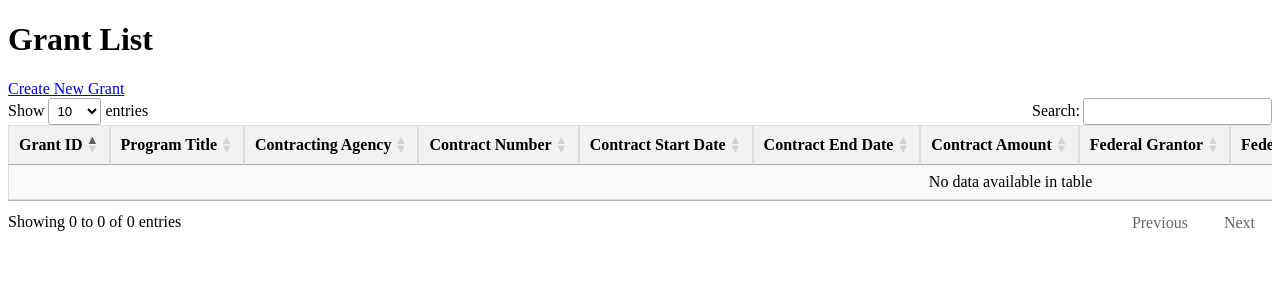
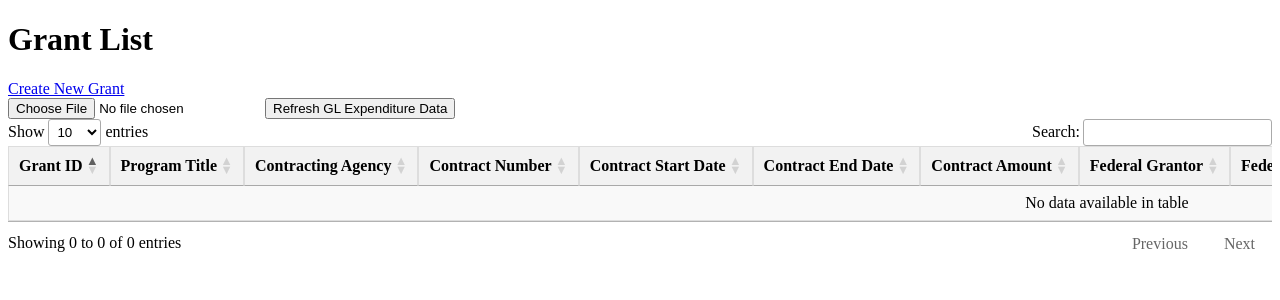
Before and after one commit to BichonInc/forms_awards, a Django app: page /tracking/grants/ in a window 1280 px wide. Shown: the top 300 px of the page. Run offline with Django 5.2, Linux system fonts and the light colour scheme; data that the repository does not hold is empty; some libraries are stand-ins or nearby versions.

Commit message:
Working in Progress for Phase 2 to refresh gl_expenditure and to create fiscal_breakdown.

```diff
--- a/award_tracking_web/award_tracking_web/urls.py
+++ b/award_tracking_web/award_tracking_web/urls.py
@@ -14,6 +14,8 @@ Including another URLconf
     1. Import the include() function: from django.urls import include, path
     2. Add a URL to urlpatterns:  path('blog/', include('blog.urls'))
 """
+from django.conf import settings
+from django.conf.urls.static import static
 from django.contrib import admin
 from django.urls import path, include
 from django.shortcuts import redirect  # Import redirect
@@ -23,3 +25,6 @@ urlpatterns = [
     path('tracking/', include('tracking.urls')),
     path('', lambda request: redirect('grant_list')),  # Redirect root URL to grant list
 ]
+
+if settings.DEBUG:
+    urlpatterns += static(settings.MEDIA_URL, document_root=settings.MEDIA_ROOT)
--- a/award_tracking_web/tracking/templates/tracking/grant_list.html
+++ b/award_tracking_web/tracking/templates/tracking/grant_list.html
@@ -1,3 +1,4 @@
+{% load static %}
 <!DOCTYPE html>
 <html lang="en">
 <head>
@@ -49,6 +50,12 @@
 <body>
     <h1>Grant List</h1>
     <a href="{% url 'grant_create' %}">Create New Grant</a>
+    <!-- Add the form for refreshing gl_expenditure data here -->
+    <form method="post" action="{% url 'refresh_gl_expenditure' %}" enctype="multipart/form-data">
+    {% csrf_token %}
+    <input type="file" name="gl_expenditure_file">
+    <button type="submit">Refresh GL Expenditure Data</button>
+    </form>
     <div class="table-container">
         <div class="table-body">
             <table id="grantTable" class="display">
@@ -66,6 +73,7 @@
                         <th data-resizable-column-id="internal_award_code">Internal Award Code</th>
                         <th data-resizable-column-id="internal_gl_start_date">Internal GL Start Date</th>
                         <th data-resizable-column-id="internal_gl_end_date">Internal GL End Date</th>
+                        <th>In-Period Expenditure</th>
                         <th>Actions</th>
                     </tr>
                 </thead>
@@ -84,6 +92,13 @@
                         <td>{{ grant.internal_award_code }}</td>
                         <td>{{ grant.internal_gl_start_date|date:"Y-m-d" }}</td>
                         <td>{{ grant.internal_gl_end_date|date:"Y-m-d" }}</td>
+                        <td>
+                            {% if grant.has_difference %}
+                                <img src="{% static 'icons/warning_icon.png' %}" alt="Warning" />
+                            {% else %}
+                                <!-- Leave blank or null -->
+                            {% endif %}
+                        </td>
                         <td>
                             <a href="{% url 'grant_detail' grant.grant_id %}">View/Edit</a>
                         </td>
--- a/award_tracking_web/tracking/urls.py
+++ b/award_tracking_web/tracking/urls.py
@@ -5,4 +5,5 @@ urlpatterns = [
     path('grants/', views.grant_list, name='grant_list'),
     path('grants/create/', views.grant_create, name='grant_create'),
     path('grants/<str:grant_id>/', views.grant_detail, name='grant_detail'),
+    path('refresh_gl_expenditure/', views.refresh_gl_expenditure, name='refresh_gl_expenditure'),
 ]
--- a/award_tracking_web/tracking/views.py
+++ b/award_tracking_web/tracking/views.py
@@ -1,8 +1,16 @@
 
 from django.shortcuts import render, get_object_or_404, redirect
 from django.db.models import Sum, Max
-from .models import Form1, GLExpenditure
+from .models import GLExpenditure, Form1
 from .forms import GrantForm
+from django.core.files.storage import default_storage
+import pandas as pd
+import sqlite3
+from datetime import datetime, date
+from decimal import Decimal  # Import this to ensure consistent types
+from django.conf import settings
+import os
+import logging
 
 # Function to generate new grant_id
 def generate_new_grant_id():
@@ -15,12 +23,51 @@ def generate_new_grant_id():
         new_grant_id = 'A00001'
     return new_grant_id
 
+def get_fiscal_data(grant_id):
+    db_path = settings.DATABASES['default']['NAME']
+    conn = sqlite3.connect(db_path)
+    cursor = conn.cursor()
+
+    # Join gl_expenditure with the new fiscal_breakdown table to fetch actual data
+    query = '''
+        SELECT g.fiscal_year, g.net_expenditure, f.federal, f.nonfederal
+        FROM gl_expenditure g
+        LEFT JOIN fiscal_breakdown f ON g.grant_id = f.grant_id AND g.fiscal_year = f.fiscal_year
+        WHERE g.grant_id = ?
+    '''
+    cursor.execute(query, (grant_id,))
+    fiscal_data = cursor.fetchall()
+    conn.close()
+
+    fiscal_data_with_difference = []
+    for row in fiscal_data:
+        fiscal_year, total_expenditure, federal, nonfederal = row
+        difference = total_expenditure - (federal or 0) - (nonfederal or 0)
+        fiscal_data_with_difference.append({
+            'fiscal_year': fiscal_year,
+            'total_expenditure': total_expenditure,
+            'federal': federal,
+            'nonfederal': nonfederal,
+            'difference': difference,
+        })
+
+    return fiscal_data_with_difference
+
+
+
 def grant_list(request):
     grants = Form1.objects.all()
+
+    # Loop through each grant and fetch fiscal data to check for non-zero differences
+    for grant in grants:
+        fiscal_data = get_fiscal_data(grant.grant_id)  # Fetch fiscal data for the grant
+        grant.has_difference = any(row['difference'] != 0 for row in fiscal_data)  # Add a flag for difference
+
     return render(request, 'tracking/grant_list.html', {'grants': grants})
 
+
 def grant_detail(request, grant_id):
-    # Fetch the grant object
+    # Fetch the grant object from form_1 using grant_id
     grant = get_object_or_404(Form1, grant_id=grant_id)
 
     if request.method == 'POST':
@@ -28,37 +75,66 @@ def grant_detail(request, grant_id):
         form = GrantForm(request.POST, instance=grant)
         if form.is_valid():
             form.save()
+
+            # Handle user input for federal and non-federal expenditure
+            federal_input = Decimal(request.POST.get('federal_input', '0'))  # Default to '0'
+            nonfederal_input = Decimal(request.POST.get('nonfederal_input', '0'))
+
+            # Fetch fiscal breakdown for this grant from gl_expenditure
+            gl_expenditures = GLExpenditure.objects.filter(grant_id=grant_id)
+
+            # For each fiscal year, save or update user inputs in FiscalBreakdown
+            fiscal_breakdown = gl_expenditures.values('fiscal_year').annotate(
+                total_expenditure=Sum('net_expenditure')
+            ).order_by('fiscal_year')
+
+            for breakdown in fiscal_breakdown:
+                fiscal_year = breakdown['fiscal_year']
+
+                # Check if a FiscalBreakdown entry already exists for this fiscal year
+                fiscal_record, created = FiscalBreakdown.objects.get_or_create(
+                    grant_id=grant,
+                    fiscal_year=fiscal_year,
+                    defaults={
+                        'federal': federal_input,
+                        'nonfederal': nonfederal_input
+                    }
+                )
+
+                # If the record already exists, update it
+                if not created:
+                    fiscal_record.federal = federal_input
+                    fiscal_record.nonfederal = nonfederal_input
+                    fiscal_record.save()
+
             return redirect('grant_detail', grant_id=grant_id)
     else:
         form = GrantForm(instance=grant)
 
-    # Calculate expenditure details
-    gl_expenditures = GLExpenditure.objects.filter(
-        award_code=grant.internal_award_code,
-        effective_date__gte=grant.internal_gl_start_date,
-        effective_date__lte=grant.internal_gl_end_date
-    )
+    # Query and aggregate GL expenditures by grant_id
+    gl_expenditures = GLExpenditure.objects.filter(grant_id=grant_id)
 
-    total_expenditure = gl_expenditures.aggregate(
-        federal_sum=Sum('expenditure_federal'),
-        nonfederal_sum=Sum('expenditure_nonfederal')
-    )
+    # Aggregate total expenditure (net expenditure) from gl_expenditure table
+    total_expenditure_value = gl_expenditures.aggregate(
+        total_sum=Sum('net_expenditure')
+    ).get('total_sum') or Decimal('0')
 
-    # Safely handle None values by using 0 as the default if None
-    federal_sum = total_expenditure.get('federal_sum') or 0
-    nonfederal_sum = total_expenditure.get('nonfederal_sum') or 0
-    total_expenditure_value = federal_sum + nonfederal_sum
-
+    # Get the latest expenditure date, handle if no expenditures exist
     last_expenditure_date = (
         gl_expenditures.latest('effective_date').effective_date
         if gl_expenditures.exists() else None
     )
 
-    # Fiscal year breakdown
+    # Fiscal year breakdown (grouped by fiscal year, now just using net_expenditure)
     fiscal_breakdown = gl_expenditures.values('fiscal_year').annotate(
-        expenditure_federal_sum=Sum('expenditure_federal'),
-        expenditure_nonfederal_sum=Sum('expenditure_nonfederal')
-    )
+        total_expenditure=Sum('net_expenditure')
+    ).order_by('fiscal_year')
+
+    # Calculate difference for each fiscal year based on user inputs
+    for breakdown in fiscal_breakdown:
+        breakdown['federal'] = Decimal(request.POST.get('federal_input', '0'))  # User-provided or 0
+        breakdown['nonfederal'] = Decimal(request.POST.get('nonfederal_input', '0'))  # User-provided or 0
+        breakdown['difference'] = breakdown['total_expenditure'] - breakdown['federal'] - breakdown['nonfederal']
 
     return render(request, 'tracking/grant_detail.html', {
         'grant': grant,
@@ -67,7 +143,6 @@ def grant_detail(request, grant_id):
         'last_expenditure_date': last_expenditure_date,
         'fiscal_breakdown': fiscal_breakdown
     })
-
 
 
 def grant_create(request):
@@ -155,3 +230,130 @@ def grant_delete(request, grant_id):
         grant.delete()
         return redirect('grant_list')
     return render(request, 'tracking/grant_delete.html', {'grant': grant})
+
+
+
+logger = logging.getLogger(__name__)
+
+
+from datetime import datetime
+
+def refresh_gl_expenditure(request):
+    if request.method == 'POST' and request.FILES.get('gl_expenditure_file'):
+        # Save the uploaded file to MEDIA_ROOT
+        file = request.FILES['gl_expenditure_file']
+        logger.info(f"File received: {file.name}")
+
+        # Define the path to save the uploaded file
+        media_path = os.path.join(settings.MEDIA_ROOT, 'uploads', f"{file.name}")
+        with open(media_path, 'wb+') as destination:
+            for chunk in file.chunks():
+                destination.write(chunk)
+        logger.info(f"File saved to: {media_path}")
+
+        # Now proceed with the logic to read the Excel file and update the database
+        try:
+            # Load the Excel file
+            df = pd.read_excel(media_path, usecols=["Effective Date", "Award Code", "Debit", "Credit"])
+            logger.info(f"Excel data loaded: {df.head()}")
+
+            # Ensure the "Effective" column is in datetime format
+            df["Effective Date"] = pd.to_datetime(df["Effective Date"], format="%m/%d/%Y")
+
+            # Ensure "Award Code" is a three-digit whole number (convert to string and pad with zeros if necessary)
+            df["Award Code"] = df["Award Code"].apply(lambda x: f"{int(x):03d}")
+
+            # Calculate net_expenditure
+            df["net_expenditure"] = df["Credit"] - df["Debit"]
+
+            # Define a function to calculate the fiscal year
+            def calculate_fiscal_year(effective_date):
+                year = effective_date.year
+                if effective_date.month >= 10:  # If the month is October or later
+                    fiscal_year = f"FY{year % 100:02d}-{(year + 1) % 100:02d}"
+                else:
+                    fiscal_year = f"FY{(year - 1) % 100:02d}-{year % 100:02d}"
+                return fiscal_year
+
+            # Add the fiscal_year column
+            df["fiscal_year"] = df["Effective Date"].apply(calculate_fiscal_year)
+
+            # Rename the columns to match the GLExpenditure model field names
+            df.rename(columns={
+                "Effective Date": "effective_date",
+                "Award Code": "award_code",
+                "Debit": "debit",
+                "Credit": "credit"
+            }, inplace=True)
+
+            # Clear existing GLExpenditure records to prevent duplication
+            GLExpenditure.objects.all().delete()
+            logger.info("Cleared existing GLExpenditure records")
+
+            # Insert the updated data into the GLExpenditure table using ORM
+            for _, row in df.iterrows():
+                expenditure = GLExpenditure(
+                    effective_date=row['effective_date'],
+                    award_code=row['award_code'],
+                    debit=Decimal(row['debit']),
+                    credit=Decimal(row['credit']),
+                    net_expenditure=Decimal(row['net_expenditure']),
+                    fiscal_year=row['fiscal_year'],
+                    grant_id=None  # Set to None initially
+                )
+                expenditure.save()
+                logger.debug(f"Prepared GLExpenditure: {expenditure}")
+
+            # Fetch grant_id and update gl_expenditure records
+            gl_expenditures = GLExpenditure.objects.all()
+
+            for expenditure in gl_expenditures:
+                try:
+                    # Ensure the effective_date is a date for comparison
+                    expenditure_date = expenditure.effective_date.date() if isinstance(expenditure.effective_date,
+                                                                                       datetime) else expenditure.effective_date
+
+                    # Loop over each Form1 entry that matches the internal_award_code
+                    matching_forms = Form1.objects.filter(internal_award_code=expenditure.award_code)
+
+                    for form in matching_forms:
+                        # Ensure internal_gl_start_date and internal_gl_end_date are date objects
+                        start_date = form.internal_gl_start_date.date() if isinstance(form.internal_gl_start_date,
+                                                                                      datetime) else form.internal_gl_start_date
+                        end_date = form.internal_gl_end_date.date() if isinstance(form.internal_gl_end_date,
+                                                                                  datetime) else form.internal_gl_end_date
+
+                        # Check if the expenditure date is within the date range
+                        if start_date <= expenditure_date <= end_date:
+                            expenditure.grant_id = form.grant_id
+                            expenditure.save()
+                            break  # If we find a matching form, no need to check further
+
+                except Form1.DoesNotExist:
+                    # Handle case where no matching Form1 entry exists
+                    expenditure.grant_id = None
+                    expenditure.save()
+
+                except Form1.MultipleObjectsReturned:
+                    # Handle case where multiple entries are found
+                    print(
+                        f"Multiple Form1 entries found for award code {expenditure.award_code} and effective date {expenditure.effective_date}")
+                    expenditure.grant_id = None
+                    expenditure.save()
+
+            # Provide feedback to the user (redirect or show a success message)
+            logger.info("GL Expenditure data successfully refreshed.")
+            return render(request, 'tracking/grant_list.html', {
+                'message': 'GL Expenditure data successfully refreshed.'
+            })
+
+        except Exception as e:
+            logger.error(f"An error occurred while processing the file: {str(e)}")
+            return render(request, 'tracking/grant_list.html', {
+                'message': f'An error occurred while processing the file: {str(e)}'
+            })
+
+    # If not a POST request or no file provided
+    return render(request, 'tracking/grant_list.html', {
+        'message': 'Please upload a valid Excel file.'
+    })
```
Also changed, not shown: award_tracking_web/award_tracking_web/settings.py (+21 -0 lines), award_tracking_web/tracking/models.py (+9 -5 lines), award_tracking_web/tracking/templates/tracking/grant_detail.html (+30 -10 lines), award_tracking_web/tracking/migrations/0001_initial.py (deleted), award_tracking_web/tracking/migrations/0002_alter_form1_contract_amount_and_more.py (deleted), award_tracking_web/tracking/migrations/0003_alter_form1_contract_end_date_and_more.py (deleted), award_tracking_web/tracking/migrations/0004_alter_fiscalbreakdown_grant_id.py (added), award_tracking_web/tracking/migrations/0004_alter_form1_contract_end_date_and_more.py (deleted).
